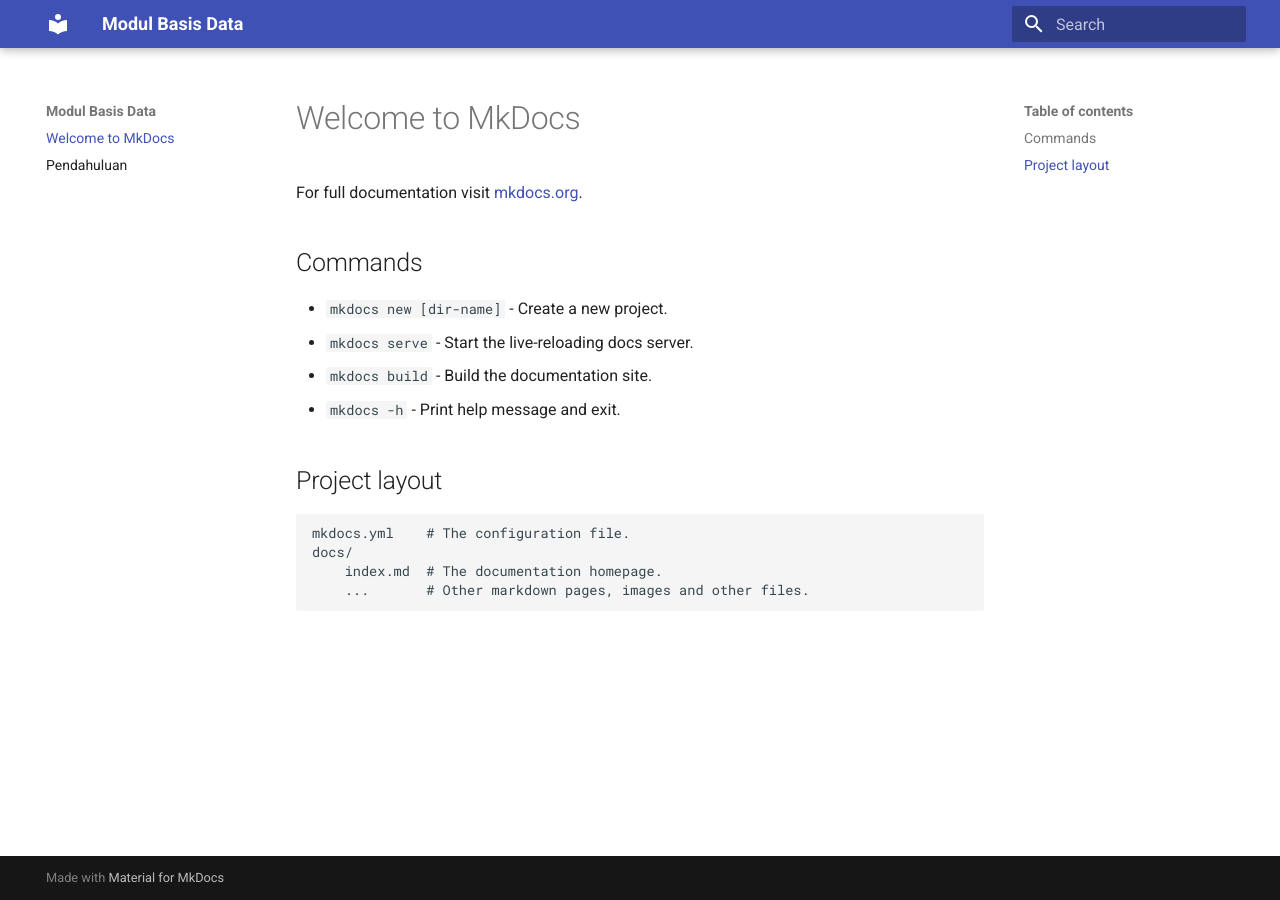
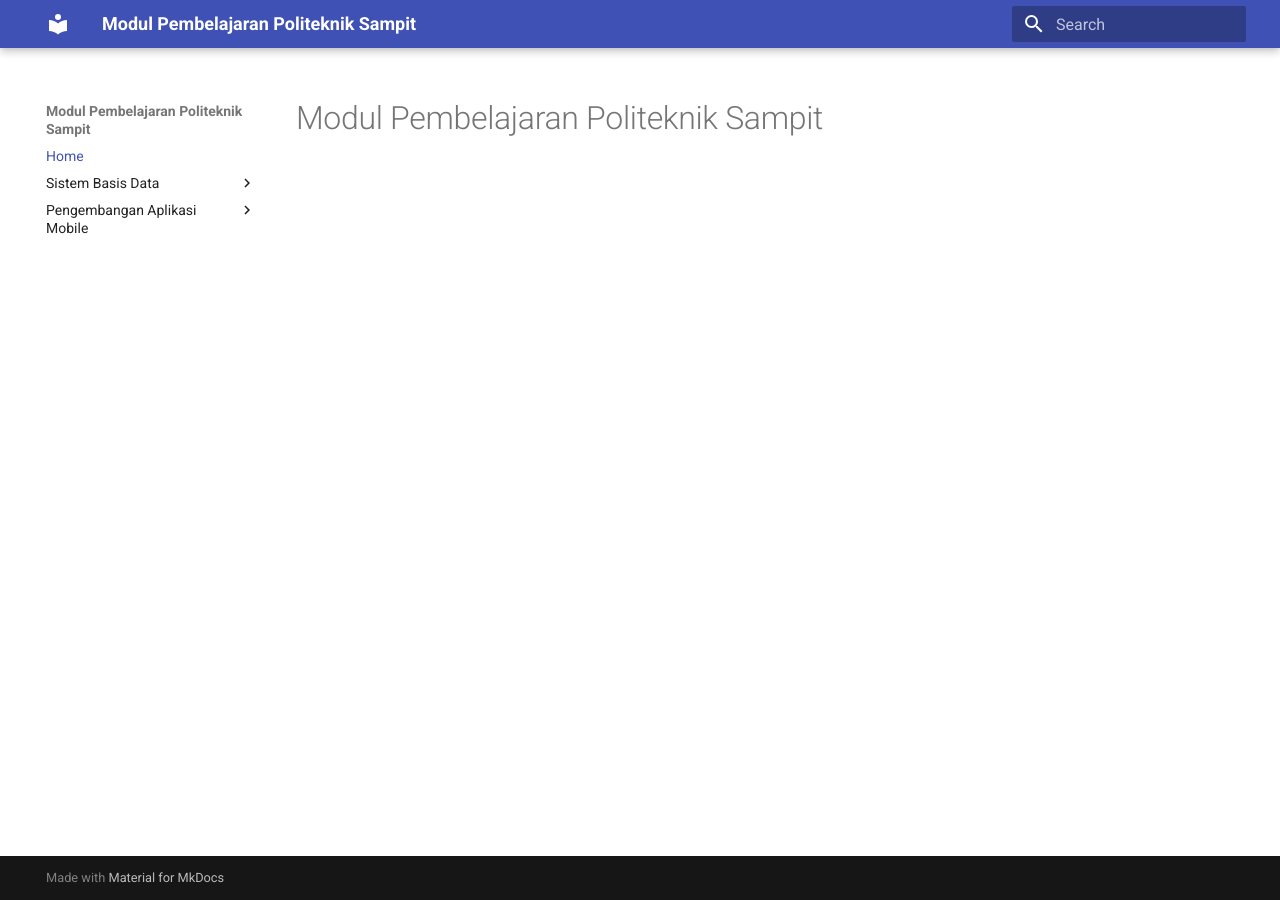
Before and after one commit to afifnz/modul-basis-data, an MkDocs documentation site: the page built from docs/index.md, in a window 1280 px wide. Built offline with MkDocs 1.6.1 and Material for MkDocs 9.7.7, drawn with Linux system fonts in a browser that asks for light colours.

Commit message:
polisam modul

```diff
--- a/docs/index.md
+++ b/docs/index.md
@@ -1,17 +1 @@
-# Welcome to MkDocs
-
-For full documentation visit [mkdocs.org](https://www.mkdocs.org).
-
-## Commands
-
-* `mkdocs new [dir-name]` - Create a new project.
-* `mkdocs serve` - Start the live-reloading docs server.
-* `mkdocs build` - Build the documentation site.
-* `mkdocs -h` - Print help message and exit.
-
-## Project layout
-
-    mkdocs.yml    # The configuration file.
-    docs/
-        index.md  # The documentation homepage.
-        ...       # Other markdown pages, images and other files.
+# Modul Pembelajaran Politeknik Sampit
--- a/docs/pendahuluan.md
+++ /dev/null
@@ -1 +0,0 @@
-# Pendahuluan
--- a/mkdocs.yml
+++ b/mkdocs.yml
@@ -1,3 +1,9 @@
-site_name: Modul Basis Data
+site_name: Modul Pembelajaran Politeknik Sampit
 theme:
   name: material
+nav:
+  - Home: 'index.md'
+  - 'Sistem Basis Data':
+    - 'Pengantar Sistem Basis Data': 'sistem-basis-data/01.md'
+  - 'Pengembangan Aplikasi Mobile':
+    - 'Android'
```
Also changed, not shown: docs/sistem-basis-data/01.md (added, +112 -0 lines), 1 other file.
